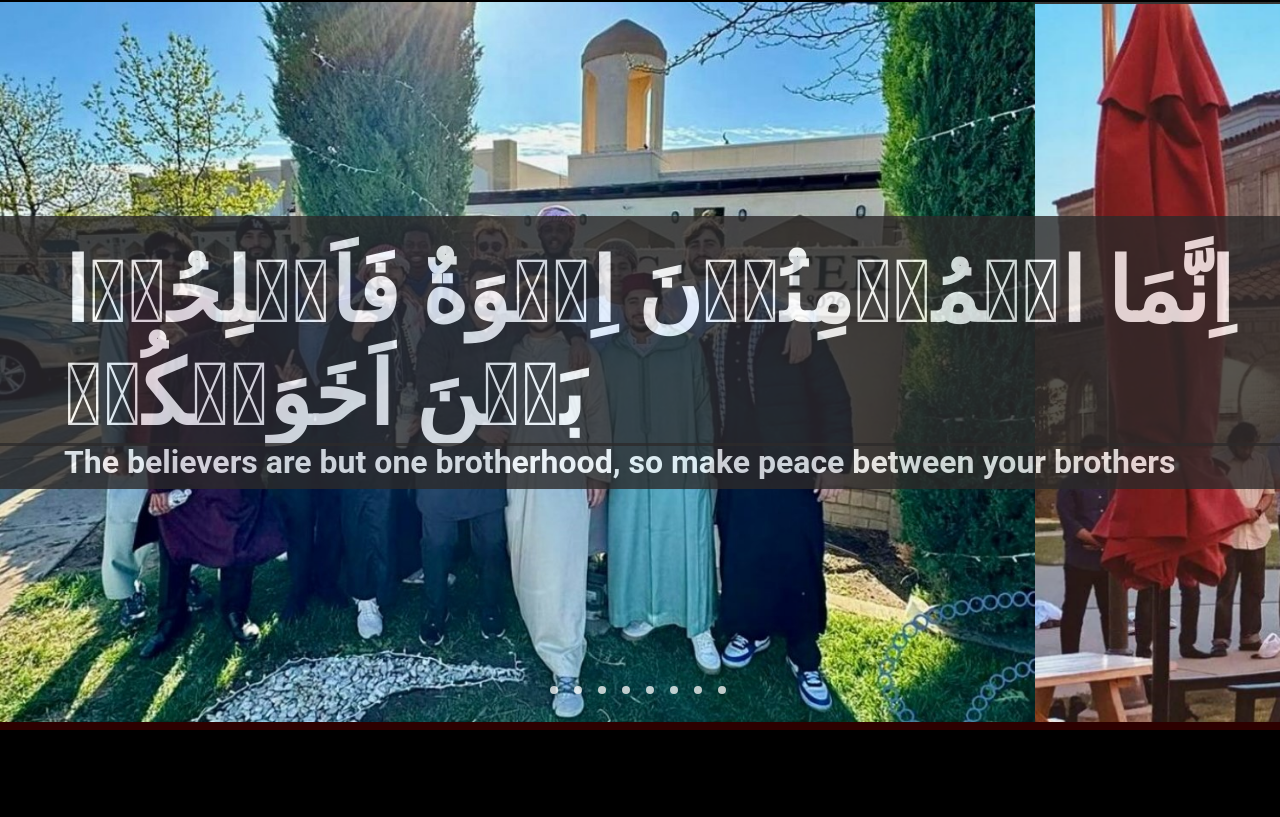
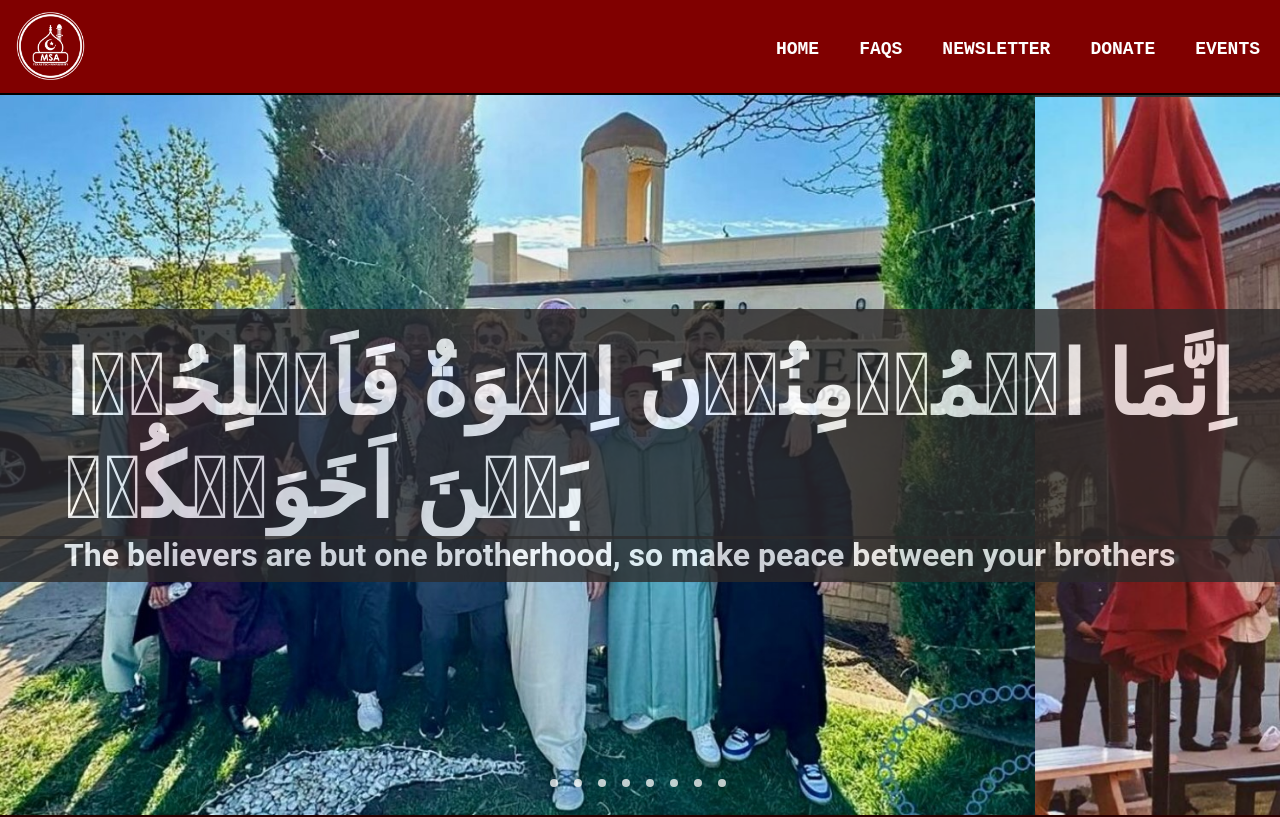
Before and after one commit to lbm-realty/MSA-Website-Redesigned, a React (Create React App) app: page / in a window 1280 px wide. Shown: the top 817 px of the page. Built offline with nearby package versions, Linux system fonts and the light colour scheme.

Commit message:
commit 2.1

```diff
--- a/src/App.jsx
+++ b/src/App.jsx
@@ -19,7 +19,7 @@ function App() {
           <Route path="/newsletter" element={<Newsletter />} />
           <Route path="/donations" element={<Donations />} />
           <Route path="/events" element={<Events />} />
-          {/* <Route path="*" element={<Home />} /> */}
+          <Route path="*" element={<Home />} />
         </Routes>
         <Footer />
       </Router>
--- a/src/index.js
+++ b/src/index.js
@@ -9,7 +9,7 @@ import Home from "./pages/home";
 const root = ReactDOM.createRoot(document.getElementById('root'));
 root.render(
   // <React.StrictMode>
-    <Home />
+    <App />
   /* </React.StrictMode> */
 );
 
```
